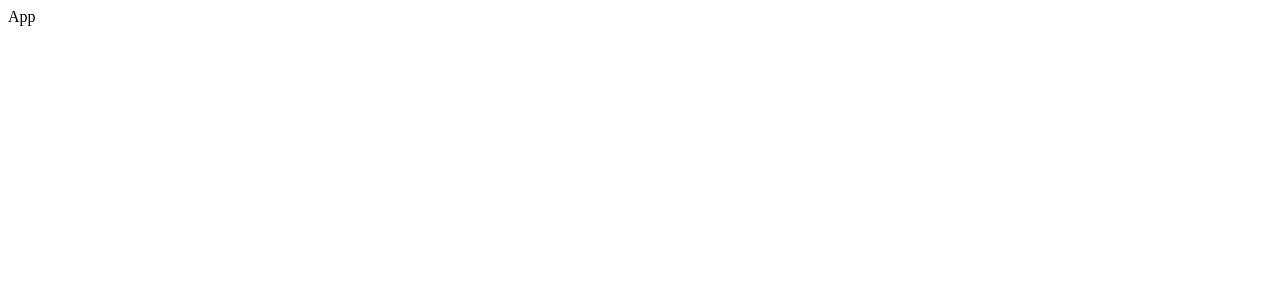
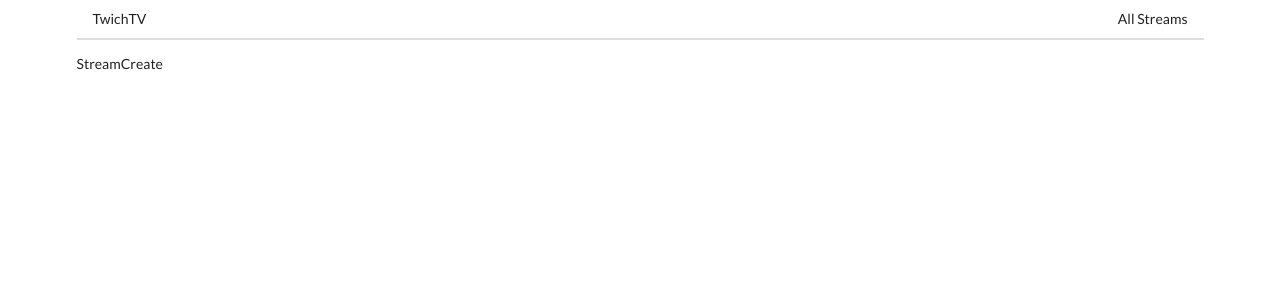
Before and after one commit to kovacevicemir/TwichTV-Clone, a React (Create React App) app in the folder client/: page /streams/new in a window 1280 px wide. Shown: the top 300 px of the page. Built offline with nearby package versions, Linux system fonts and the light colour scheme.

Commit message:
React Router added and components connection

```diff
--- a/client/package.json
+++ b/client/package.json
@@ -8,6 +8,7 @@
     "@testing-library/user-event": "^7.2.1",
     "react": "^16.13.1",
     "react-dom": "^16.13.1",
+    "react-router-dom": "^5.2.0",
     "react-scripts": "3.4.1"
   },
   "scripts": {
--- a/client/public/index.html
+++ b/client/public/index.html
@@ -3,6 +3,7 @@
   <head>
     <meta charset="utf-8" />
     <link rel="icon" href="%PUBLIC_URL%/favicon.ico" />
+    <link rel="stylesheet" href="https://cdnjs.cloudflare.com/ajax/libs/semantic-ui/2.4.1/semantic.min.css">
     <meta name="viewport" content="width=device-width, initial-scale=1" />
     <meta name="theme-color" content="#000000" />
     <meta
--- a/client/src/components/App.js
+++ b/client/src/components/App.js
@@ -1,7 +1,27 @@
-import React, { Component } from 'react'
+import React from 'react'
+import {BrowserRouter, Route} from 'react-router-dom'
+import StreamCreate from './streams/StreamCreate'
+import StreamEdit from './streams/StreamEdit'
+import StreamShow from './streams/StreamShow'
+import StreamList from './streams/StreamList'
+import StreamDelete from './streams/StreamDelete'
+import Header from './Header'
 
 const App = () => {
-    return <div>App</div>
+    return (
+        <div className="ui container">
+            <BrowserRouter>
+                <div>
+                    <Header/>
+                    <Route path="/" exact component={StreamList}/>
+                    <Route path="/streams/new" exact component={StreamCreate}/>
+                    <Route path="/streams/edit" exact component={StreamEdit}/>
+                    <Route path="/streams/delete" exact component={StreamDelete}/>
+                    <Route path="/streams/show" exact component={StreamShow}/>
+                </div>
+            </BrowserRouter>
+        </div>
+    )
 }
 
 export default App
--- /dev/null
+++ b/client/src/components/Header.js
@@ -0,0 +1,19 @@
+import React from 'react'
+import {Link} from 'react-router-dom'
+
+const Header = () => {
+    return (
+        <div className="ui secondary pointing menu">
+            <Link to="/" className="item">
+                TwichTV
+            </Link>
+            <div className="right menu">
+                <Link to="/" className="item">
+                    All Streams
+                </Link>
+            </div>
+        </div>
+    )
+}
+
+export default Header
--- /dev/null
+++ b/client/src/components/streams/StreamCreate.js
@@ -0,0 +1,11 @@
+import React from 'react'
+
+const StreamCreate = ()  =>{
+        return (
+            <div>
+                StreamCreate
+            </div>
+        )
+}
+
+export default StreamCreate
--- /dev/null
+++ b/client/src/components/streams/StreamDelete.js
@@ -0,0 +1,11 @@
+import React from 'react'
+
+const StreamDelete = ()  =>{
+        return (
+            <div>
+                StreamDelete
+            </div>
+        )
+}
+
+export default StreamDelete
--- /dev/null
+++ b/client/src/components/streams/StreamEdit.js
@@ -0,0 +1,11 @@
+import React from 'react'
+
+const StreamEdit = ()  =>{
+        return (
+            <div>
+                StreamEdit
+            </div>
+        )
+}
+
+export default StreamEdit
--- /dev/null
+++ b/client/src/components/streams/StreamList.js
@@ -0,0 +1,11 @@
+import React from 'react'
+
+const StreamList = ()  =>{
+        return (
+            <div>
+                StreamList
+            </div>
+        )
+}
+
+export default StreamList
--- /dev/null
+++ b/client/src/components/streams/StreamShow.js
@@ -0,0 +1,11 @@
+import React from 'react'
+
+const StreamShow = ()  =>{
+        return (
+            <div>
+                StreamShow
+            </div>
+        )
+}
+
+export default StreamShow
```
Also changed, not shown: 1 other file (tests, documents, lock files or other folders).
